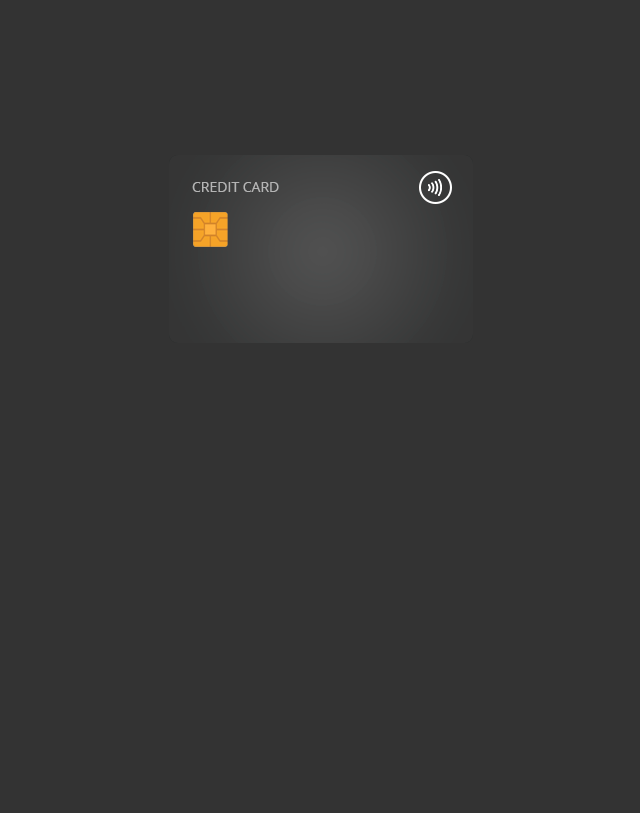
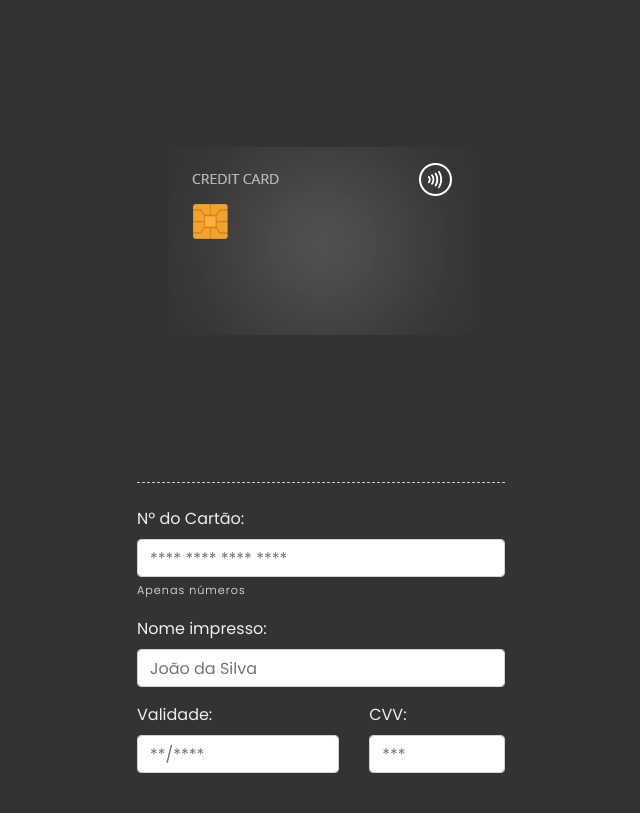
Before and after one commit to julianogomesc/credit-card-flip, a website: page index.html in a window 1280 px wide. Shown: the whole page, without its empty margins (319-959 px from the left). Drawn offline with nearby package versions, Linux system fonts and the light colour scheme.

Commit message:
integração com bootstrap e iniciando front do formulário

```diff
--- a/index.html
+++ b/index.html
@@ -5,6 +5,7 @@
     <meta http-equiv="X-UA-Compatible" content="IE=edge">
     <meta name="viewport" content="width=device-width, initial-scale=1.0">
     <script src="https://cdn.jsdelivr.net/npm/vue@2/dist/vue.js"></script>
+    <link rel="stylesheet" href="https://cdn.jsdelivr.net/npm/bootstrap@4.6.2/dist/css/bootstrap.min.css" integrity="sha384-xOolHFLEh07PJGoPkLv1IbcEPTNtaed2xpHsD9ESMhqIYd0nLMwNLD69Npy4HI+N" crossorigin="anonymous">
     <link rel="stylesheet" href="css/default.min.css">
     <title>Credit Card with Vuejs</title>
 </head>
@@ -13,15 +14,54 @@
         <div class="credit-card">
             <div class="front"></div>
         </div>
+
+        <div class="dados py-4">
+            <div class="row">
+                <div class="col-sm-12">
+                    <div class="form-group">
+                        <label for="">Nº do Cartão:</label>
+                        <input type="text" class="form-control" placeholder="**** **** **** ****">
+                        <small>Apenas números</small>
                     </div>
-</body>
+                </div>
+                <div class="col-sm-12">
+                    <div class="form-group">
+                        <label for="">Nome impresso:</label>
+                        <input type="text" class="form-control" placeholder="João da Silva">
+                    </div>
+                </div>
+                <div class="col-sm-6 col-md-7">
+                    <div class="form-group">
+                        <label for="">Validade:</label>
+                        <input type="email" class="form-control" placeholder="**/****">
+                    </div>
+                </div>
+                <div class="col-sm-6 col-md-5">
+                    <div class="form-group">
+                        <label for="">CVV:</label>
+                        <input type="email" class="form-control" placeholder="***">
+                    </div>
+                </div>
+            </div>
 
+        </div>
+    </div>
+
+    <script src="https://cdn.jsdelivr.net/npm/jquery@3.5.1/dist/jquery.slim.min.js" integrity="sha384-DfXdz2htPH0lsSSs5nCTpuj/zy4C+OGpamoFVy38MVBnE+IbbVYUew+OrCXaRkfj" crossorigin="anonymous"></script>
+    <script src="https://cdn.jsdelivr.net/npm/bootstrap@4.6.2/dist/js/bootstrap.bundle.min.js" integrity="sha384-Fy6S3B9q64WdZWQUiU+q4/2Lc9npb8tCaSX9FK7E8HnRr0Jz8D6OP9dO5Vg3Q9ct" crossorigin="anonymous"></script>
     <script>
         var app = new Vue({
         el: '#app',
         data: {
-
+            dados: {
+                number: '',
+                name: '',
+                validate: '',
+                cvv: null
+            }
         }
         })
     </script>
+</body>
+
 </html>
--- a/sass/default.scss
+++ b/sass/default.scss
@@ -4,9 +4,9 @@ html, body, a, div, p, strong, b, input, textarea, select, option, h1, h2, h3, h
 }
 
 html{
-    background: #333;
-    color: #eee;
     body{
+        background: #333;
+        color: #eee;
         display: flex;
         justify-content: center;
     }
@@ -31,3 +31,16 @@ html{
         }
     }
 }
+
+.dados{
+    max-width: 368px;
+    border-top: 1px dashed #ccc;
+    small{
+        font-weight: lighter;
+        font-size: 0.7em;
+        letter-spacing: 1px;
+    }
+    label{
+        font-size: 1em;
+    }
+}
```
Also changed, not shown: css/default.min.css. Lines whose indentation alone changed are shown as unchanged.
